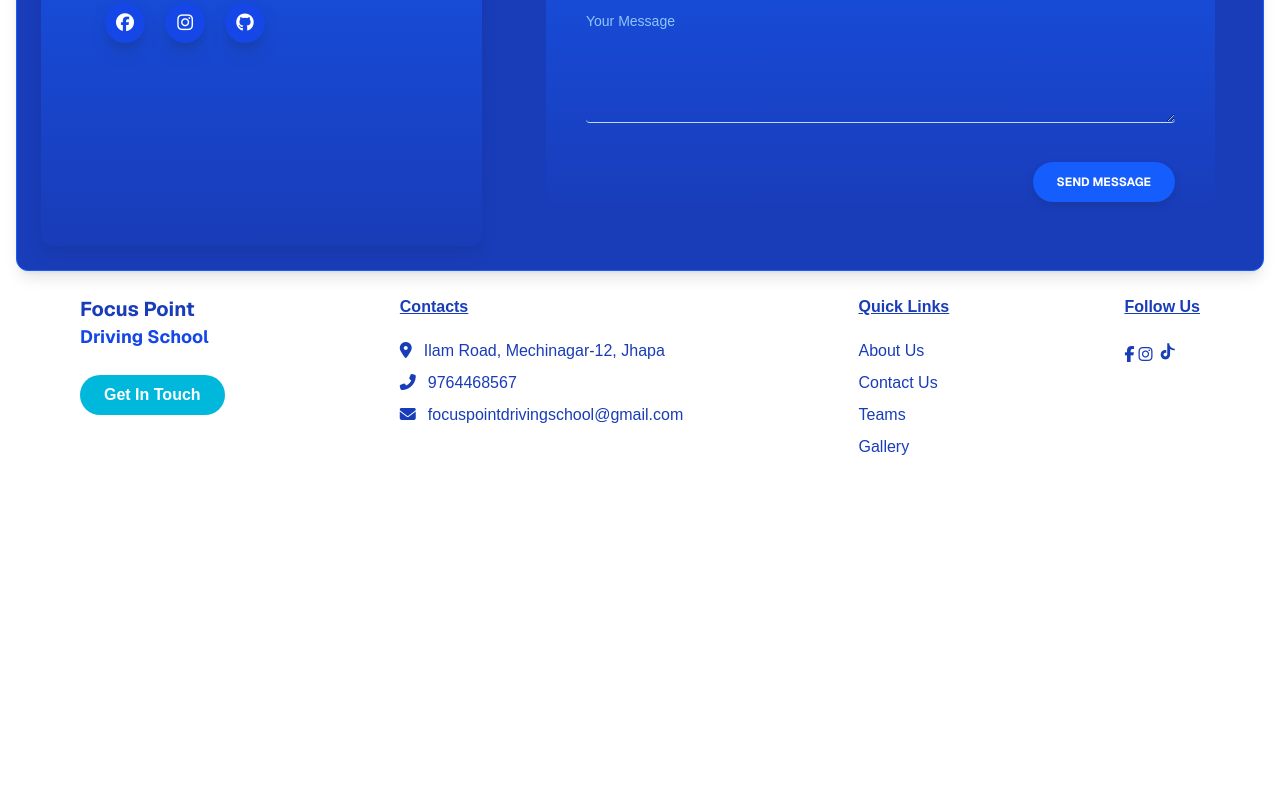
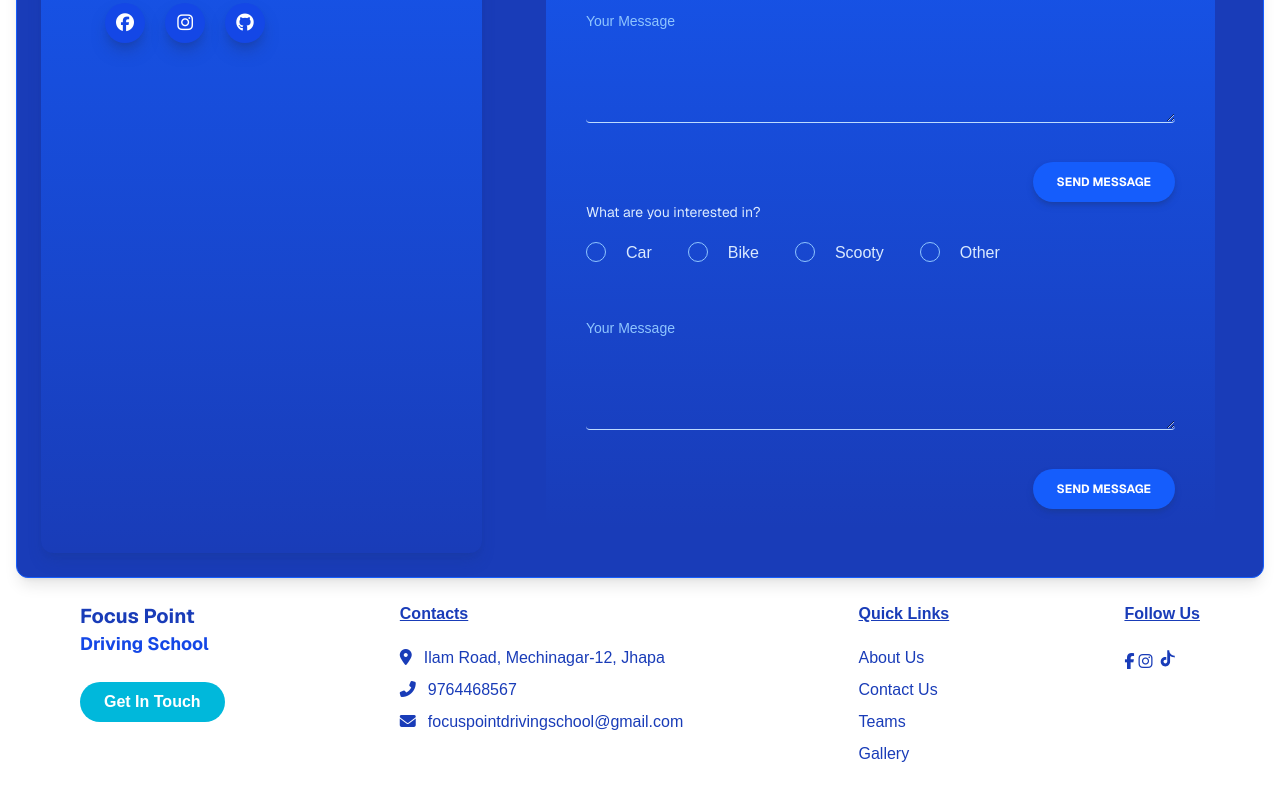
Before and after one commit to ujwal-khatiwada/Focus, a Next.js app: page / in a window 1280 px wide. Shown: the part 2690-3490 px from the top of the page. Before the commit the page ends 3281 px from the top, so only its background shows below. Built offline with nearby package versions, Linux system fonts and the light colour scheme.

Commit message:
Updated radio button in form

```diff
--- a/app/component/contactdetail.tsx
+++ b/app/component/contactdetail.tsx
@@ -112,6 +112,68 @@ const ContactDetail = () => {
               Send message
             </button>
           </div>
+          <p className="block antialiased font-sans font-normal text-blue-100 text-sm mb-2">
+            What are you interested in?
+          </p>
+
+          <div className="-ml-3 mb-14 flex gap-6 flex-wrap">
+            {["Car", "Bike", "Scooty", "Other"].map((label, index) => (
+              <div className="inline-flex items-center" key={label}>
+                <label
+                  className="relative flex items-center cursor-pointer p-3 rounded-full"
+                  htmlFor={`interest-${index}`}
+                >
+                  <input
+                    className="peer relative appearance-none w-5 h-5 border rounded-full border-blue-300 cursor-pointer transition-all checked:border-blue-100 checked:bg-blue-100"
+                    id={`interest-${index}`}
+                    type="radio"
+                    name="interest"       // <-- Added name
+                    value={label}          // <-- Added value
+                    required
+                  />
+                  <span className="absolute top-2/4 left-2/4 -translate-y-2/4 -translate-x-2/4 pointer-events-none opacity-0 peer-checked:opacity-100 transition-opacity text-blue-700">
+                    <svg
+                      xmlns="http://www.w3.org/2000/svg"
+                      className="h-3.5 w-3.5"
+                      viewBox="0 0 16 16"
+                      fill="currentColor"
+                    >
+                      <circle cx="8" cy="8" r="8"></circle>
+                    </svg>
+                  </span>
+                </label>
+                <label
+                  className="text-blue-100 font-light select-none cursor-pointer mt-px ml-2"
+                  htmlFor={`interest-${index}`}
+                >
+                  {label}
+                </label>
+              </div>
+            ))}
+          </div>
+
+          <div className="relative w-full min-w-[200px] mb-8">
+            <textarea
+              name="message"
+              className="peer rounded w-full min-h-[100px] bg-transparent text-white font-sans font-normal outline-none resize-y transition-all border-b border-blue-200 placeholder-shown:border-blue-200 text-sm px-px pt-5 pb-2 focus:border-blue-300"
+              placeholder=" "
+              required
+            ></textarea>
+            <label
+              className="flex w-full h-full select-none pointer-events-none absolute left-0 font-normal truncate peer-placeholder-shown:text-blue-300 leading-tight peer-focus:leading-tight peer-disabled:text-transparent peer-disabled:peer-placeholder-shown:text-blue-300 transition-all -top-2.5 text-sm peer-focus:text-blue-100 after:content-[' '] after:block after:w-full after:absolute after:-bottom-1 after:border-b-2 after:scale-x-0 peer-focus:after:scale-x-100 after:transition-transform after:duration-300"
+            >
+              Your Message
+            </label>
+          </div>
+
+          <div className="w-full flex justify-end">
+            <button
+              className="align-middle select-none font-sans font-bold text-center uppercase transition-all disabled:opacity-50 disabled:shadow-none disabled:pointer-events-none text-xs py-3 px-6 rounded-full bg-blue-600 text-white shadow-md shadow-blue-900/50 hover:shadow-[5px_5px_20px_5px_rgb(37,99,235)] focus:opacity-[0.85] focus:shadow-none active:opacity-[0.85] active:shadow-none w-full md:w-fit"
+              type="submit"
+            >
+              Send message
+            </button>
+          </div>
         </form>
       </div>
     </div>
```
